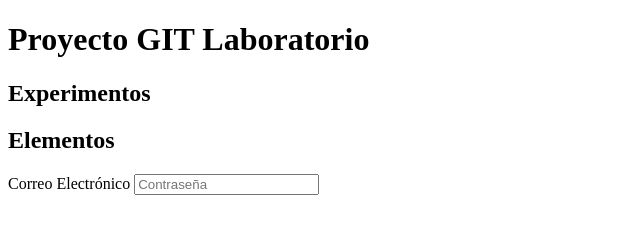
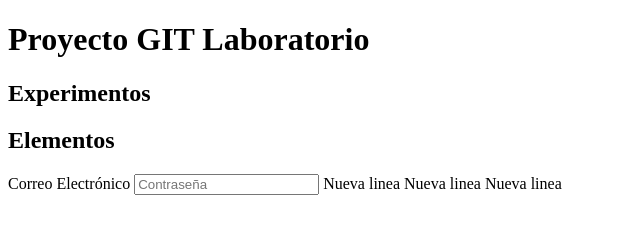
Before and after one commit to mnarrieta75/proyectogit, a plain HTML site: page index.html in a window 1280 px wide. Shown: the whole page, without its empty margins (0-640 px from the left). Drawn offline with Linux system fonts and the light colour scheme.

Commit message:
Cambios en rama gpt

```diff
--- a/index.html
+++ b/index.html
@@ -17,4 +17,6 @@
       placeholder="Contraseña"
     />
 </body>
-</html>
+</html>Nueva linea
+Nueva linea
+Nueva linea
```
